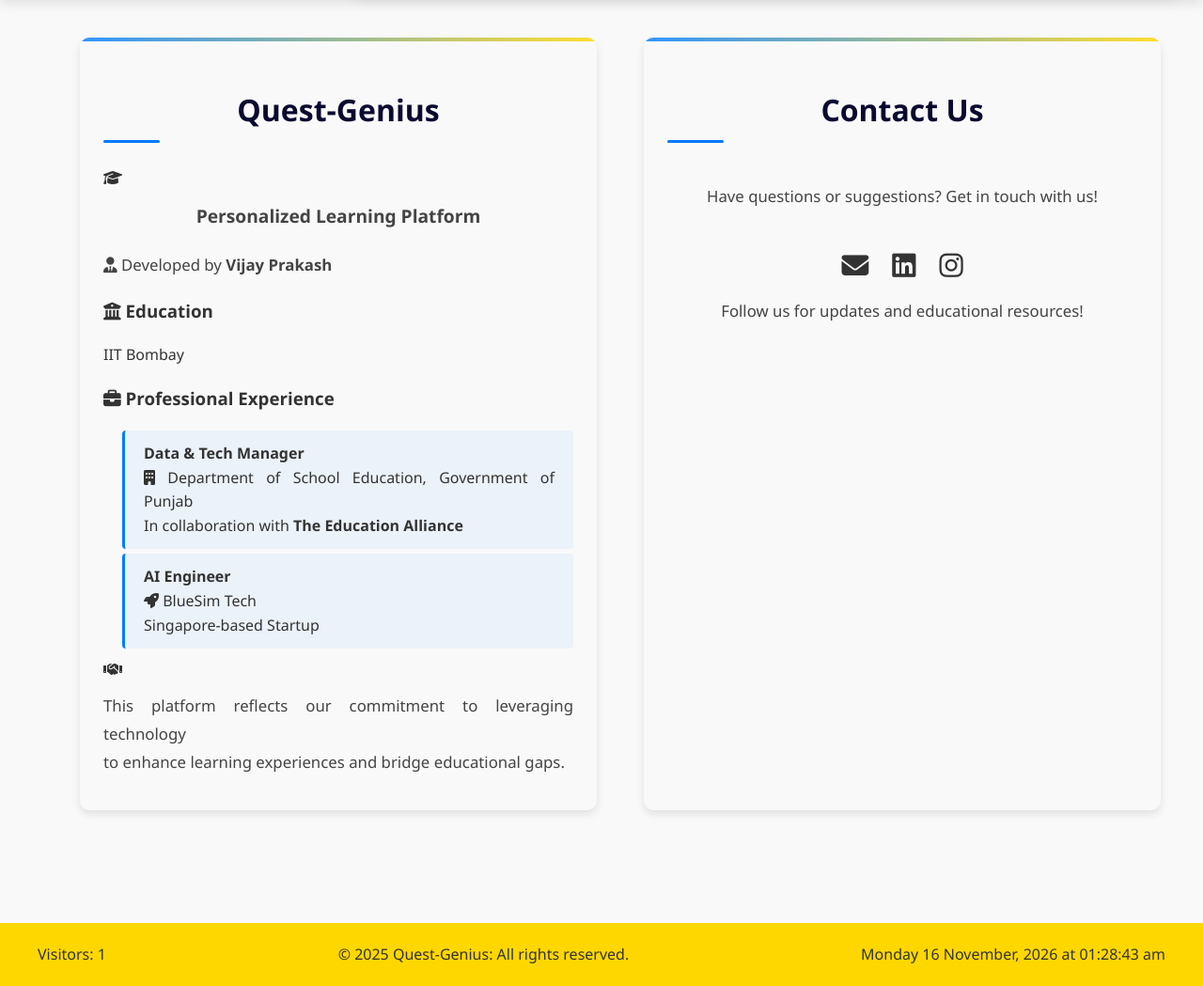
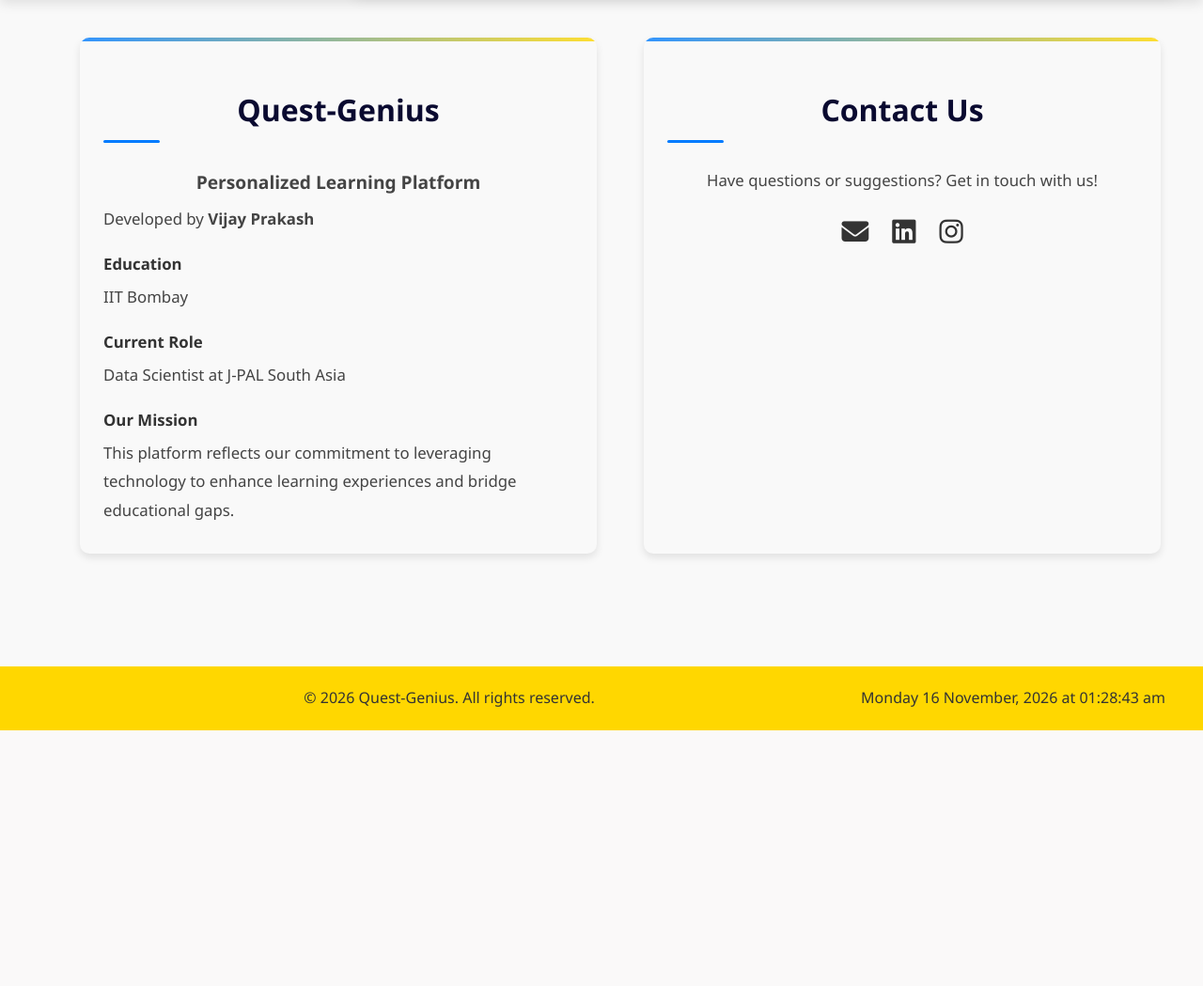
Before and after one commit to Vijaymax55/Quest-Genius, a Flask app: page /about/1 in a window 1280 px wide. Shown: the part 84-1133 px from the top of the page at 94% size. After the commit the page ends 861 px from the top, so only its background shows below. Run offline with Flask 3, Linux system fonts and the light colour scheme; parts of the project's set-up code (start-up, migrations or seed data) failed here and were passed over.

Commit message:
Clean up About page and footer
- About page: remove unstyled decorative icons, simplify the bio layout,
  drop filler text and unused styles, add accessible labels to contact links.
- Footer: remove the visitor counter (it only counted the current
  browser's page loads) and show the current year automatically.

```diff
--- a/static/js/script.js
+++ b/static/js/script.js
@@ -2,13 +2,6 @@
 document.addEventListener("DOMContentLoaded", function () {
     console.log("JavaScript is working!");
 
-
-    // Increment the visitor count - MODIFIED SECTION
-    const visitorCountKey = "visitorCount";
-    let visitorCount = parseInt(localStorage.getItem(visitorCountKey)) || 0;
-    visitorCount++; // Natural increment
-    localStorage.setItem(visitorCountKey, visitorCount);
-    document.getElementById("visitor-number").innerText = visitorCount.toLocaleString();
 
     // Display the current date and time in IST with a 12-hour format
     function updateDateTime() {
--- a/templates/about.html
+++ b/templates/about.html
@@ -3,11 +3,10 @@
 <head>
     <meta charset="UTF-8">
     <meta name="viewport" content="width=device-width, initial-scale=1.0">
-    <title>About Us</title>
+    <title>About - Quest-Genius</title>
     <link rel="stylesheet" href="{{ url_for('static', filename='css/style.css') }}">
     <link rel="stylesheet" href="https://cdnjs.cloudflare.com/ajax/libs/font-awesome/6.4.2/css/all.min.css">
     <style>
-        /* Updated Styles for About Us Page */
         main {
             display: flex;
             flex-wrap: wrap;
@@ -28,19 +27,28 @@
         h2 {
             color: #007bff;
             margin-bottom: 20px;
-            text-align: center; /* Centers the text */
-        }
-        .about-section h2 {
             text-align: center;
         }
+        h3 {
+            font-size: 1.05rem;
+            margin: 20px 0 6px;
+            color: #333;
+        }
+        .bio {
+            font-size: 1rem;
+            line-height: 1.6;
+        }
+        .bio p {
+            margin: 6px 0;
+        }
+        .tagline {
+            text-align: center;
+            font-size: 1.2rem;
+            font-weight: bold;
+            margin-bottom: 20px;
+        }
         .contact-info {
-            text-align: center; /* Centers inline elements */
-            display: flex;
-            flex-direction: column;
-            align-items: center; /* Centers content horizontally */
-            justify-content: center;
-            max-width: 600px;
-            margin: 0 auto; /* Centers the whole block */
+            text-align: center;
         }
         .contact-logos {
             display: flex;
@@ -53,33 +61,10 @@
             color: #333;
             transition: transform 0.3s ease, color 0.3s ease;
         }
-        .contact-logo:hover {
+        .contact-logos a:hover .contact-logo,
+        .contact-logos a:focus-visible .contact-logo {
             transform: scale(1.2);
             color: #007bff;
-        }
-        .bio {
-            font-size: 1rem;
-            line-height: 1.6;
-            text-align: justify; /* Distributes text evenly */
-            max-width: 600px; /* Restricts width for better readability */
-            margin: 0 auto; /* Centers the bio section */
-        }
-        .bio p {
-            margin: 10px 0;
-        }
-        .bio ul {
-            list-style-type: disc;
-            padding-left: 20px;
-            margin: 10px 0;
-        }
-        .bio ul li {
-            margin-bottom: 5px;
-        }
-        .bio .name {
-            text-align: center;
-            font-size: 1.2rem;
-            font-weight: bold;
-            margin-bottom: 20px;
         }
     </style>
 </head>
@@ -105,60 +90,17 @@
         <section>
             <h2>Quest-Genius</h2>
             <div class="bio">
-                <div class="platform-header">
-                    <i class="fas fa-graduation-cap"></i>
-                    <p class="name">Personalized Learning Platform</p>
-                </div>
+                <p class="tagline">Personalized Learning Platform</p>
+                <p>Developed by <strong>Vijay Prakash</strong></p>
 
-                <div class="developer-info">
-                    <p class="developer">
-                        <i class="fas fa-user-tie"></i>
-                        Developed by <strong>Vijay Prakash</strong>
-                    </p>
+                <h3>Education</h3>
+                <p>IIT Bombay</p>
 
-                    <div class="education">
-                        <h3><i class="fas fa-university"></i> Education</h3>
-                        <div class="degrees">
-                            <span class="degree-pill">IIT Bombay</span>
-                        </div>
-                    </div>
+                <h3>Current Role</h3>
+                <p>Data Scientist at J-PAL South Asia</p>
 
-                    <div class="experience">
-                        <h3><i class="fas fa-briefcase"></i> Professional Experience</h3>
-                        <ul>
-                            <li>
-                                <div class="role">
-                                    <strong>Data & Tech Manager</strong>
-                                    <div class="organization">
-                                        <i class="fas fa-building"></i>
-                                        Department of School Education, Government of Punjab
-                                    </div>
-                                    <div class="collaboration">
-                                        In collaboration with <strong>The Education Alliance</strong>
-                                    </div>
-                                </div>
-                            </li>
-                            <li>
-                                <div class="role">
-                                    <strong>AI Engineer</strong>
-                                    <div class="organization">
-                                        <i class="fas fa-rocket"></i>
-                                        BlueSim Tech
-                                    </div>
-                                    <div class="location">
-                                        Singapore-based Startup
-                                    </div>
-                                </div>
-                            </li>
-                        </ul>
-                    </div>
-
-                    <div class="mission">
-                        <i class="fas fa-handshake"></i>
-                        <p>This platform reflects our commitment to leveraging technology<br>
-                        to enhance learning experiences and bridge educational gaps.</p>
-                    </div>
-                </div>
+                <h3>Our Mission</h3>
+                <p>This platform reflects our commitment to leveraging technology to enhance learning experiences and bridge educational gaps.</p>
             </div>
         </section>
         <!-- Contact Section -->
@@ -167,29 +109,24 @@
             <div class="contact-info">
                 <p>Have questions or suggestions? Get in touch with us!</p>
                 <div class="contact-logos">
-                    <a href="mailto:prakashvijay649@gmail.com" target="_blank">
-                        <i class="fa-solid fa-envelope contact-logo"></i>
+                    <a href="mailto:prakashvijay649@gmail.com" aria-label="Email">
+                        <i class="fa-solid fa-envelope contact-logo" aria-hidden="true"></i>
                     </a>
-                    <a href="https://www.linkedin.com/in/vijaymax/" target="_blank">
-                        <i class="fa-brands fa-linkedin contact-logo"></i>
+                    <a href="https://www.linkedin.com/in/vijaymax/" target="_blank" rel="noopener noreferrer" aria-label="LinkedIn">
+                        <i class="fa-brands fa-linkedin contact-logo" aria-hidden="true"></i>
                     </a>
-                    <a href="https://instagram.com/vijaymax_" target="_blank">
-                        <i class="fa-brands fa-instagram contact-logo"></i>
+                    <a href="https://instagram.com/vijaymax_" target="_blank" rel="noopener noreferrer" aria-label="Instagram">
+                        <i class="fa-brands fa-instagram contact-logo" aria-hidden="true"></i>
                     </a>
                 </div>
-                <p style="margin-top: 15px; text-align: center;">
-                    Follow us for updates and educational resources!
-                </p>
             </div>
         </section>
     </main>
     <!-- Footer -->
     <footer>
-        <div class="footer-left">
-            Visitors: <span id="visitor-number">0</span>
-        </div>
+        <div class="footer-left"></div>
         <div class="footer-center">
-            <p>&copy; 2025 Quest-Genius: All rights reserved.</p>
+            <p>&copy; {{ time.year }} Quest-Genius. All rights reserved.</p>
         </div>
         <div class="footer-right">
             <span id="date-time"></span>
--- a/templates/assessments.html
+++ b/templates/assessments.html
@@ -239,11 +239,9 @@
         });
     </script>
     <footer>
-        <div class="footer-left">
-            Visitors: <span id="visitor-number">0</span>
-        </div>
+        <div class="footer-left"></div>
         <div class="footer-center">
-            <p>&copy; 2025 Quest-Genius: All rights reserved.</p>
+            <p>&copy; {{ time.year }} Quest-Genius. All rights reserved.</p>
         </div>
         <div class="footer-right">
             <span id="date-time"></span>
--- a/templates/evaluate.html
+++ b/templates/evaluate.html
@@ -234,11 +234,9 @@
 
     <!-- ✅ Footer Section -->
     <footer>
-        <div class="footer-left">
-            Visitors: <span id="visitor-number">0</span>
-        </div>
+        <div class="footer-left"></div>
         <div class="footer-center">
-            <p>&copy; 2025 Quest-Genius: All rights reserved.</p>
+            <p>&copy; {{ time.year }} Quest-Genius. All rights reserved.</p>
         </div>
         <div class="footer-right">
             <span id="date-time"></span>
--- a/templates/summary.html
+++ b/templates/summary.html
@@ -87,11 +87,9 @@
         </section>
     </main>
     <footer>
-        <div class="footer-left">
-            Visitors: <span id="visitor-number">0</span>
-        </div>
+        <div class="footer-left"></div>
         <div class="footer-center">
-            <p>&copy; 2025 Quest-Genius: All rights reserved.</p>
+            <p>&copy; {{ time.year }} Quest-Genius. All rights reserved.</p>
         </div>
         <div class="footer-right">
             <span id="date-time"></span>
```
Also changed, not shown: templates/index.html (+2 -7 lines).
